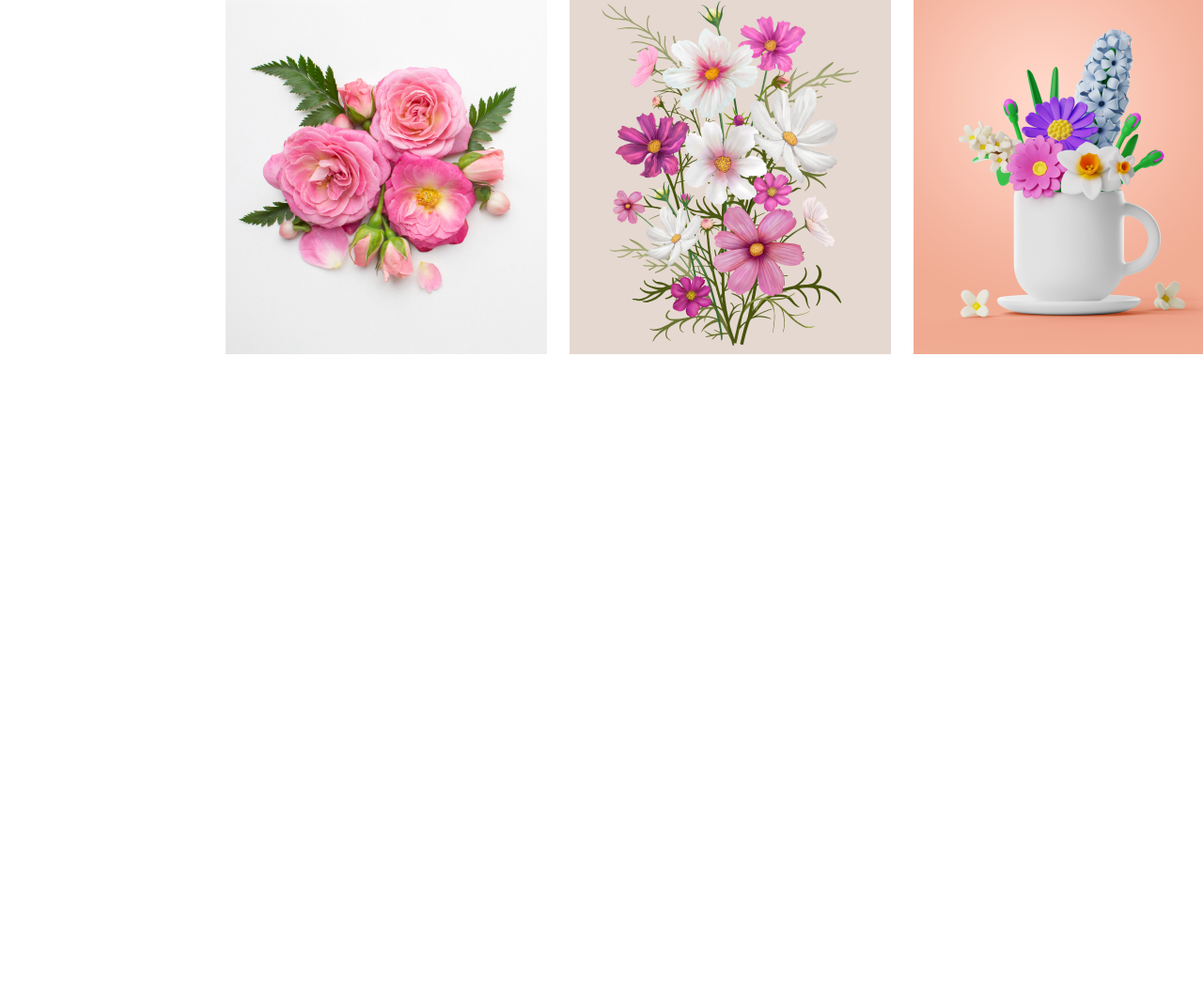
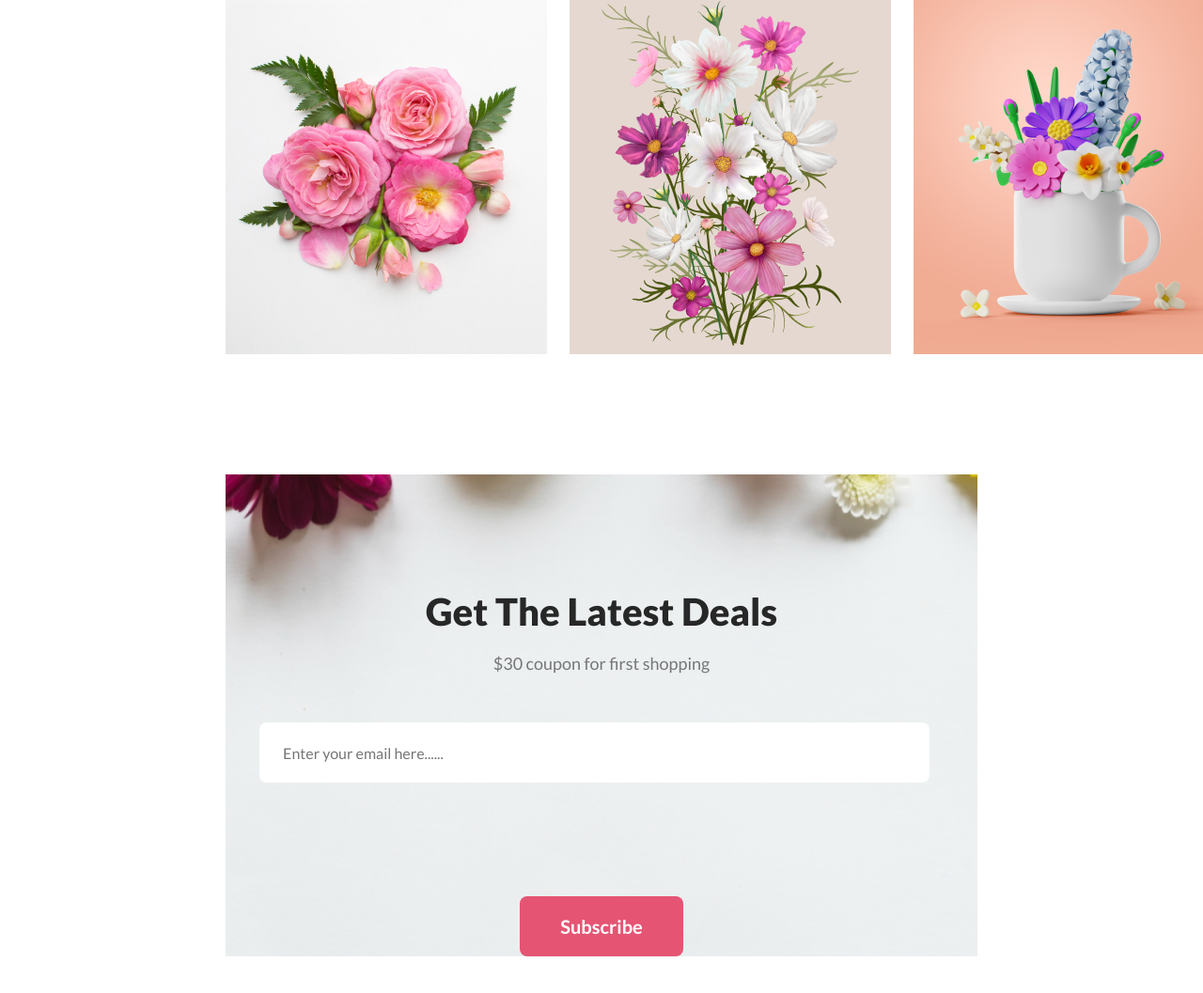
Before and after one commit to AkashPaul923/flower-shop-1, a plain HTML site: page index.html in a window 1280 px wide. Shown: the part 3901-4958 px from the top of the page at 94% size. Before the commit the page ends 4406 px from the top, so only its background shows below. Drawn offline with Linux system fonts and the light colour scheme.

Commit message:
deals section in main added and css design

```diff
--- a/index.html
+++ b/index.html
@@ -79,6 +79,12 @@
             <img src="asset/image/Rectangle 6.png" alt="">
         </div>
     </section>
+    <section class="deals">
+        <h3>Get The Latest Deals</h3>
+        <p>$30 coupon for first shopping</p>
+        <input type="email" name="" id="" placeholder="Enter your email here......">
+        <button class="button">Subscribe</button>
+    </section>
     <footer>
 
     </footer>
--- a/styles/style.css
+++ b/styles/style.css
@@ -273,4 +273,54 @@ margin-bottom: 48px;
     display: grid;
     grid-template-columns: repeat(4,1fr);
     gap: 24px;
+    align-items: center;
 }
+
+/* deals section style */
+.deals{
+    background-image: url(../asset/image/Rectangle\ 9.png);
+    background-position: center;
+  background-repeat: no-repeat;
+  background-size: cover;
+    margin: 0px 240px 128px;
+    text-align: center;
+}
+.deals h3{
+    color: rgb(39, 39, 39);
+font-family: Lato;
+font-size: 40px;
+font-weight: 800;
+line-height: 48px;
+letter-spacing: 0%;
+text-align: center;
+padding-top: 122px;
+}
+
+.deals p{
+    color: rgba(39, 39, 39, 0.6);
+font-family: Lato;
+font-size: 18px;
+font-weight: 400;
+line-height: 30px;
+letter-spacing: 0%;
+text-align: center;
+margin-top: 16px;
+margin-bottom: 48px;
+}
+
+.deals input{
+    border-radius: 8px;
+border: none;
+background: rgb(255, 255, 255);
+padding: 23px 513px 22px 22px;
+margin-bottom: 121px;
+color: rgba(39, 39, 39, 0.6);
+font-family: Lato;
+font-size: 16px;
+font-weight: 400;
+line-height: 19px;
+letter-spacing: 0%;
+text-align: center;
+margin-right: 16px;
+
+}
```
